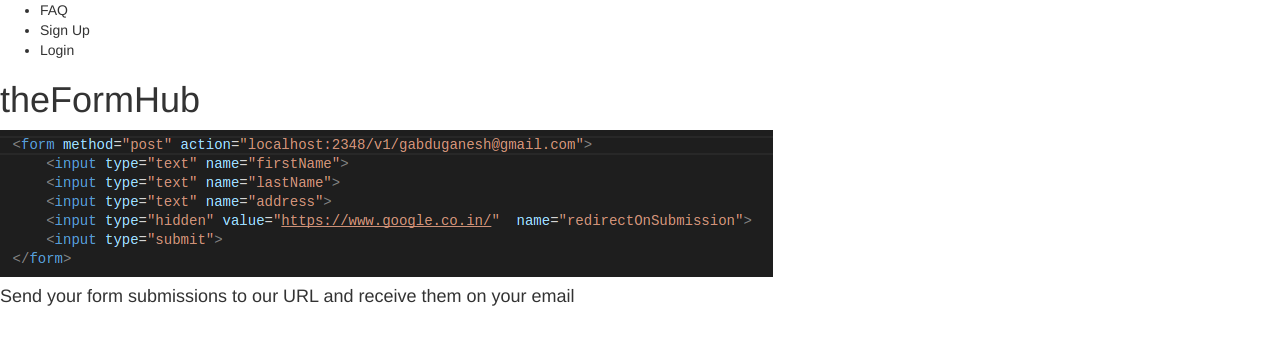
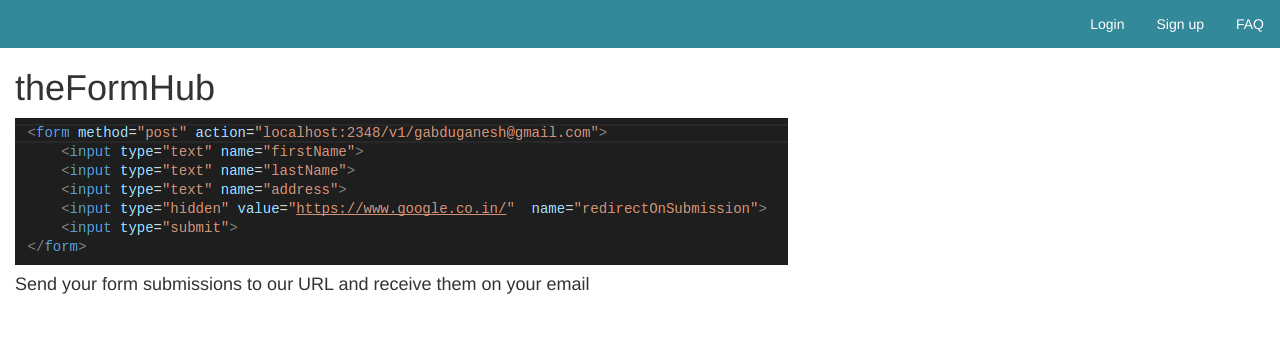
Before and after one commit to dsinecos/formHub, a website: page views/theFormHub.html in a window 1280 px wide. Drawn offline with nearby package versions, Linux system fonts and the light colour scheme.

Commit message:
Added status codes and landing page html

```diff
--- a/api/submitForm.js
+++ b/api/submitForm.js
@@ -40,7 +40,7 @@
     }).catch(function (error) {
         console.log(error);
 
-        res.status(500).write("Error");
+        res.status(502).write("Bad Gateway");
         res.end();
     });
 
--- a/views/theFormHub.html
+++ b/views/theFormHub.html
@@ -20,10 +20,13 @@
 
     <!-- Navbar -->
     <ul>
-        <li>FAQ</li>
-        <li>Sign Up</li>
-        <li>Login</li>
+        <li><a href="#">FAQ</a></li>
+        <li><a href="#">Sign up</a></li>
+        <li><a href="#">Login</a></li>
     </ul>
+
+    <div class="container-fluid">
+
         <!-- Title -->
         <h1> theFormHub </h1>
         <!-- Code snippet image -->
@@ -31,8 +34,33 @@
         <!-- Message -->
         <h4> Send your form submissions to our URL and receive them on your email</h4>
 
+    </div>
+
+
 </body>
 
 <style>
+    ul {
+        list-style-type: none;
+        margin: 0;
+        padding: 0;
+        background-color: #389;
+        overflow: hidden;
+    }
 
+    li {
+        float: right;
+    }
+
+    li a {
+        display: block;
+        color: white;
+        text-align: center;
+        padding: 14px 16px;
+        text-decoration: none;
+    }
+
+    li a:hover {
+        background-color: #aaa;
+    }
 </style>
```
Lines whose indentation alone changed are shown as unchanged.
